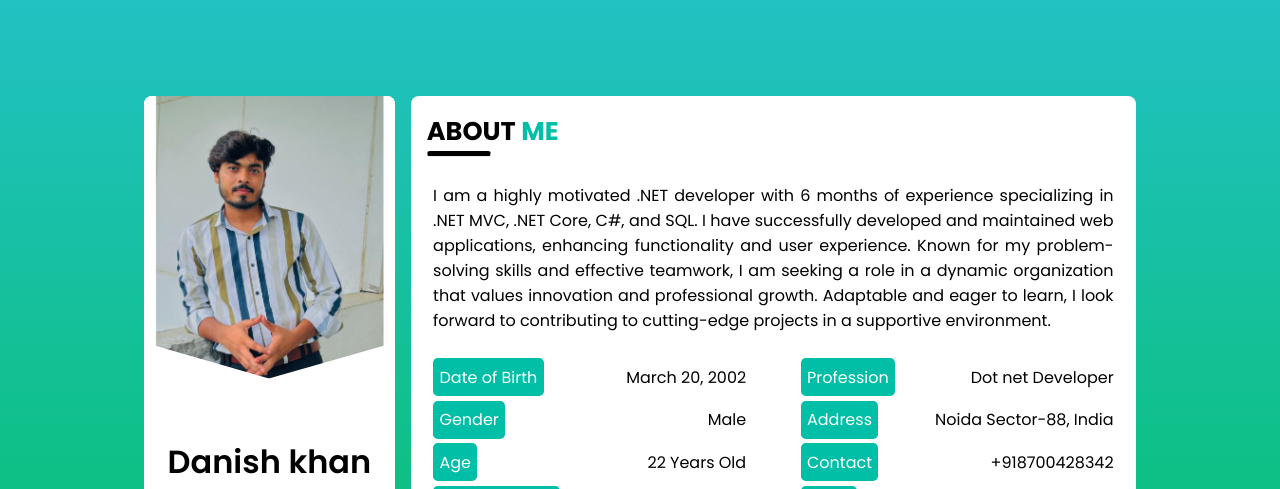
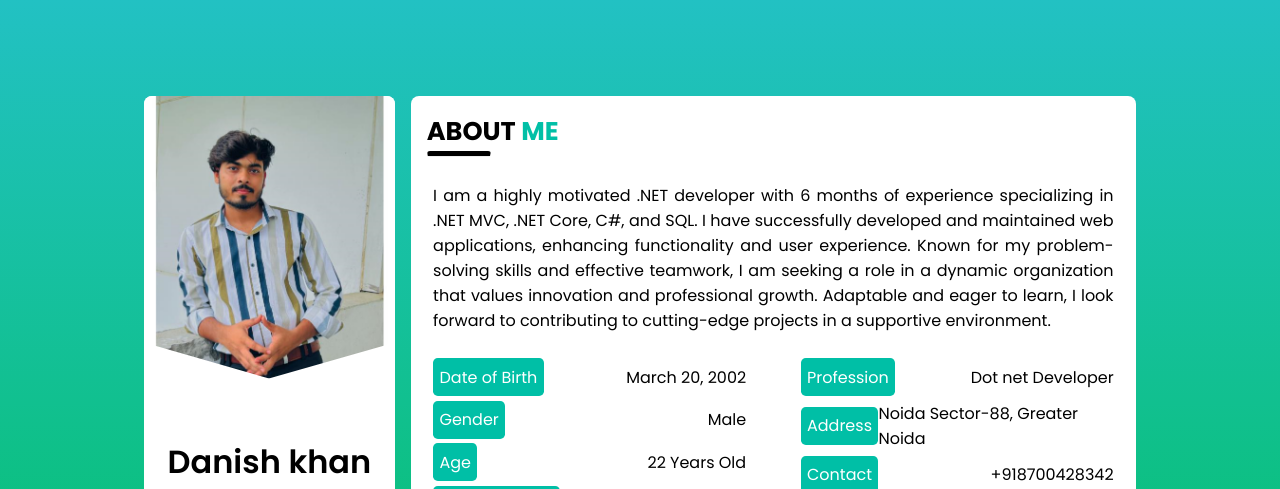
Before and after one commit to Danu87/My_Portfolio, a plain HTML site: page index.html in a window 1280 px wide. Shown: the top 489 px of the page. Drawn offline with Linux system fonts and the light colour scheme.

Commit message:
Update index.html

```diff
--- a/index.html
+++ b/index.html
@@ -108,7 +108,7 @@
 
                     <ul class="right_profile">
                         <li><span class="profile_title">Profession</span><span>Dot net Developer</span></li>
-                        <li><span class="profile_title">Address</span><span>Noida Sector-88, India</span></li>
+                        <li><span class="profile_title">Address</span><span>Noida Sector-88, Greater Noida</span></li>
                         <li><span class="profile_title">Contact</span><span>+918700428342</span></li>
                         <li><span class="profile_title">Email</span><span>dk8263994@gmail.com</span></li>
                         <li><span class="profile_title">Website</span><span>mywebsite.com</span></li>
```
